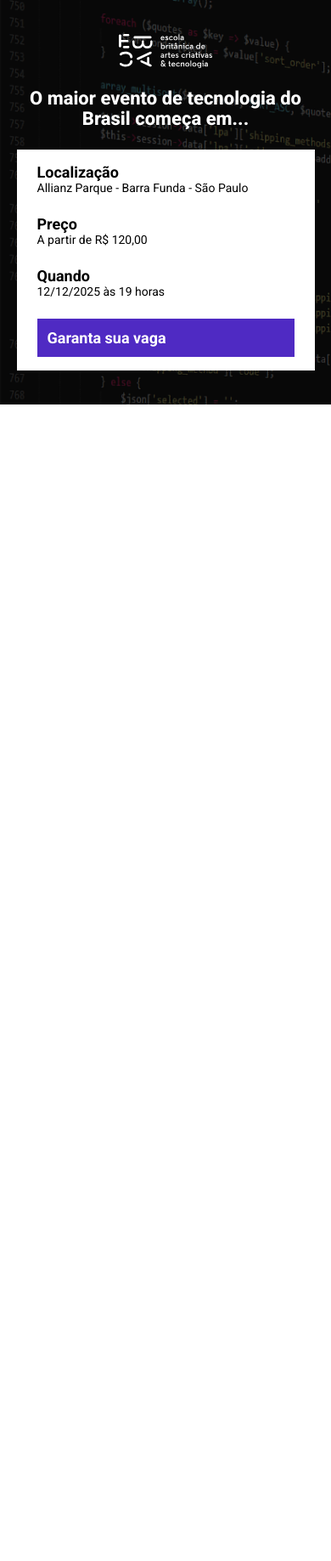
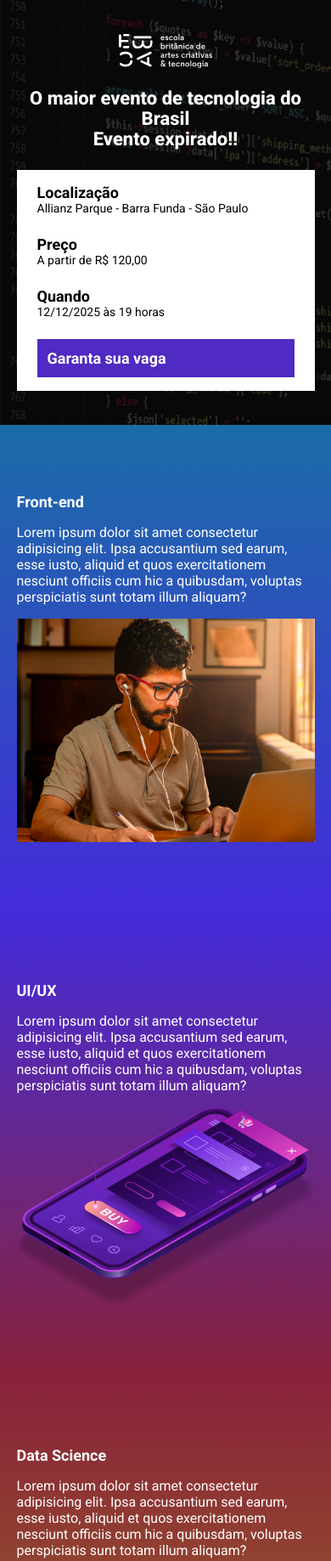
Before and after one commit to Eduarda-frontend/ebac_tech_talks, a website built with Parcel: page src/index.html in a window 390 px wide. Shown: the top 1837 px of the page at 85% size. Before the commit the page ends 844 px from the top, so only its background shows below. Built offline with nearby package versions, Linux system fonts and the light colour scheme.

Commit message:
Criando a contagem regressiva

```diff
--- a/package.json
+++ b/package.json
@@ -5,6 +5,7 @@
   "description": "",
   "scripts": {
     "dev": "parcel src/index.html src/styles/main.scss src/scripts/main.js",
+    "build": "parcel build src/index.html",
     "test": "echo \"Error: no test specified\" && exit 1"
   },
   "keywords": [],
@@ -13,6 +14,7 @@
   "type": "commonjs",
   "devDependencies": {
     "@parcel/transformer-sass": "^2.14.2",
-    "parcel": "^2.14.2"
+    "parcel": "^2.14.2",
+    "svgo": "^3.3.2"
   }
 }
--- a/src/index.html
+++ b/src/index.html
@@ -12,13 +12,14 @@
   href="https://fonts.googleapis.com/css2?family=Roboto+Mono:wght@700&family=Roboto:ital,wght@0,100..900;1,100..900&display=swap"
   rel="stylesheet">
  <link rel="stylesheet" href="styles/main.scss">
+ <link rel="stylesheet" href="https://unpkg.com/aos@next/dist/aos.css" />
 </head>
 
 <body>
  <header class="hero">
   <div class="container">
    <img class="hero__logo" src="./images/ebac_logo.svg" alt="EBAC">
-   <p class="hero__text">O maior evento de tecnologia do Brasil começa em... </p>
+   <p class="hero__text">O maior evento de tecnologia do Brasil <span id="contador"></span> </p>
    <div class="infos-bar">
     <ul class="infos-bar__infos">
      <li class="infos-bar__infos__item">
@@ -34,12 +35,61 @@
       12/12/2025 às 19 horas
      </li>
     </ul>
-
     <a class="button button--primary" href="#"> Garanta sua vaga</a>
    </div>
   </div>
  </header>
 
+ <section class="event event--frontend" >
+  <div class="container" data-aos="fade-right">
+   <div class="event__details">
+    <h2 class="event__details__title">Front-end</h2>
+    <p class="event__details__description">Lorem ipsum dolor sit amet consectetur adipisicing elit. Ipsa accusantium sed
+     earum, esse iusto, aliquid et quos
+     exercitationem nesciunt officiis cum hic a quibusdam, voluptas perspiciatis sunt totam illum aliquam?</p>
+   </div>
+   <img class="event__image" src="./images/frontend.png" alt="Front-end">
+  </div>
+ </section>
+
+ <section class="event event--ui-ux event--image-left">
+  <div class="container" data-aos="fade-left">
+   <div class="event__details">
+    <h2 class="event__details__title">UI/UX</h2>
+    <p class="event__details__description">Lorem ipsum dolor sit amet consectetur adipisicing elit. Ipsa accusantium sed
+     earum, esse iusto, aliquid et quos
+     exercitationem nesciunt officiis cum hic a quibusdam, voluptas perspiciatis sunt totam illum aliquam?</p>
+   </div>
+   <img class="event__image" src="./images/ui-ux.png" alt="UI/UX">
+  </div>
+ </section>
+
+ <section class="event event--data-science">
+  <div class="container" data-aos="fade-right">
+   <div class="event__details">
+    <h2 class="event__details__title">Data Science</h2>
+    <p class="event__details__description">Lorem ipsum dolor sit amet consectetur adipisicing elit. Ipsa accusantium sed
+     earum, esse iusto, aliquid et quos
+     exercitationem nesciunt officiis cum hic a quibusdam, voluptas perspiciatis sunt totam illum aliquam?</p>
+   </div>
+   <img class="event__image" src="./images/data.png" alt="Data Science">
+  </div>
+ </section>
+
+ <section class="event event--backend event--image-left">
+  <div class="container" data-aos="fade-left">
+   <div class="event__details">
+    <h2 class="event__details__title">Backend</h2>
+    <p class="event__details__description">Lorem ipsum dolor sit amet consectetur adipisicing elit. Ipsa accusantium sed
+     earum, esse iusto, aliquid et quos
+     exercitationem nesciunt officiis cum hic a quibusdam, voluptas perspiciatis sunt totam illum aliquam?</p>
+   </div>
+   <img class="event__image" src="./images/backend.png" alt="Backend">
+  </div>
+ </section>
+
+ <script src="https://unpkg.com/aos@next/dist/aos.js"></script>
+ <script src="./scripts/main.js"></script>
 </body>
 
 </html>
--- a/src/scripts/main.js
+++ b/src/scripts/main.js
@@ -0,0 +1,26 @@
+AOS.init();
+
+const dataDoEvento = new Date("mar 27, 2025 19:00:00");
+const timeStampDoEvento = dataDoEvento.getTime();
+
+const contaOTempo = setInterval(function(){
+ const agora = new Date();
+ const timeStampAtual = agora.getTime();
+
+ const diaEmMS = 1000 * 60 * 60 * 24;
+ const horaEmMs = 1000 * 60 * 60;
+ const minutoEmMs = 1000 * 60
+
+ const distanciaAteOEvento = timeStampDoEvento - timeStampAtual;
+ const diasAteOEvento = Math.floor(distanciaAteOEvento / diaEmMS);
+ const horasAteOEvento = Math.floor((distanciaAteOEvento % diaEmMS) / horaEmMs);
+ const minutosAteOEvento = Math.floor((distanciaAteOEvento % horaEmMs) / minutoEmMs);
+ const segundosAteOEvento = Math.floor((distanciaAteOEvento % minutoEmMs) / 1000)
+
+ document.getElementById('contador').innerHTML = `começa em  ${diasAteOEvento}d ${horasAteOEvento}h ${minutosAteOEvento}m ${segundosAteOEvento}s`
+
+if(distanciaAteOEvento < 0){
+ clearInterval(contaOTempo);
+ document.getElementById('contador').innerHTML = `</br>Evento expirado!!`;
+}
+}, 1000);
--- /dev/null
+++ b/src/styles/_event.scss
@@ -0,0 +1,65 @@
+@use "variaveis";
+
+.event {
+  padding: 80px 0;
+
+  &--frontend {
+    background-image: linear-gradient(variaveis.$blue1, variaveis.$blue2);
+  }
+
+  &--ui-ux {
+    background-image: linear-gradient(variaveis.$blue2, variaveis.$pink);
+  }
+
+  &--data-science {
+    background-image: linear-gradient(variaveis.$pink, variaveis.$yellow);
+  }
+
+  &--backend {
+    background-image: linear-gradient(variaveis.$yellow, variaveis.$pink);
+  }
+
+  &--image-left {
+    .container {
+      flex-direction: row-reverse;
+    }
+
+  }
+
+  .container {
+    display: flex;
+    gap: 40px;
+  }
+
+  &__image {
+    max-width: 360px;
+  }
+
+  &__details {
+
+    &__title {
+      font-size: 18px;
+      font-weight: bold;
+      margin-bottom: 16px;
+    }
+
+    &__descriptions {
+      line-height: 22px;
+    }
+  }
+
+  @media (max-width: 640px) {
+    .container {
+      display: block;
+    }
+
+    &__image {
+      width: 100%;
+    }
+
+    &__details {
+      margin-right: 0;
+      margin-bottom: 16px;
+    }
+  }
+}
--- a/src/styles/componentes/_buttons.scss
+++ b/src/styles/componentes/_buttons.scss
@@ -1,3 +1,5 @@
+@use '../variaveis';
+
 .button{
  padding: 12px;
  font-size: 18px;
@@ -9,7 +11,7 @@
 
  &--primary{
   color: #fff;
-  background-color: #4F2AC3;
+  background-color: variaveis.$purple;
  }
 
  @media (max-width:640px){
--- a/src/styles/componentes/_infos_bar.scss
+++ b/src/styles/componentes/_infos_bar.scss
@@ -1,6 +1,8 @@
+@use '../variaveis';
+
 .infos-bar {
   padding: 16px 24px;
-  background-color: #fff;
+  background-color: variaveis.$textColor;
   display: flex;
   justify-content: space-between;
 
@@ -10,12 +12,12 @@
 
     &__item {
       font-size: 14px;
-      color: #000;
+      color: variaveis.$secundaryTextColor;
 
       b {
         font-size: 18px;
         display: block;
-        color: #000;
+        color: variaveis.$secundaryTextColor;
       }
     }
   }
@@ -31,4 +33,10 @@
     }
    }
   }
+
+  @media (max-width:1024px){
+   &__infos{
+    gap: 16px;
+   }
+  }
 }
--- a/src/styles/hero.scss
+++ b/src/styles/hero.scss
@@ -1,3 +1,5 @@
+@use 'variaveis';
+
 .hero{
  padding-top: 64px;
  padding-bottom: 100px;
@@ -16,7 +18,7 @@
   left: 0;
   width: 100%;
   height: 100%;
-  background-color: #000;
+  background-color: variaveis.$secundaryTextColor;
   opacity: 0.7;
   content: "";
  }
--- a/src/styles/main.scss
+++ b/src/styles/main.scss
@@ -1,6 +1,9 @@
 @use 'hero';
 @use 'componentes/infos_bar';
 @use 'componentes/buttons';
+@use 'event';
+@use 'variaveis';
+
 
 
 *{
@@ -8,7 +11,7 @@
  padding: 0;
  box-sizing: border-box;
  font-family: "Roboto", 'sans-serif';
- color: #fff;
+ color: variaveis.$textColor;
  list-style: none;
 
 }
--- /dev/null
+++ b/src/styles/variaveis.scss
@@ -0,0 +1,9 @@
+$textColor: #fff;
+$secundaryTextColor: #000;
+
+
+$blue1:#1b6ca7;
+$blue2:#442bdb;
+$pink:#89223B;
+$yellow:#9C791D;
+$purple:#4F2AC3;
```
Also changed, not shown: 1 other file.
